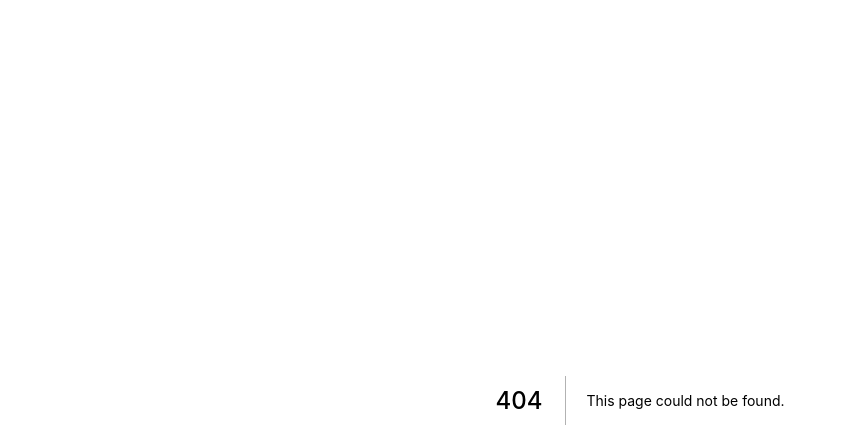
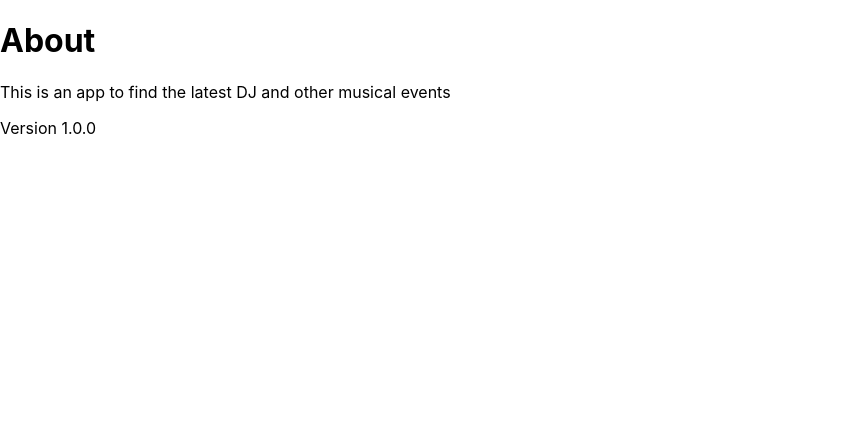
Before and after one commit to salma-py97/Music-events-application-Next.js-FrontEnd, a Next.js app: page /about in a window 1280 px wide. Before the commit this address had no page. Shown: the top 448 px of the page, without its empty margins (0-847 px from the left). Built offline with nearby package versions, Linux system fonts and the light colour scheme.

Commit message:
first commit - starting the project

```diff
--- a/package.json
+++ b/package.json
@@ -4,7 +4,7 @@
   "private": true,
   "scripts": {
     "dev": "next dev",
-    "build": "next build",
+    "build": "next build && next export",
     "start": "next start",
     "lint": "next lint"
   },
--- /dev/null
+++ b/pages/about.js
@@ -0,0 +1,11 @@
+const AboutPage = () => {
+  return (
+    <div>
+      <h1>About</h1>
+      <p>This is an app to find the latest DJ and other musical events</p>
+      <p>Version 1.0.0</p>
+    </div>
+  )
+}
+
+export default AboutPage
```
Also changed, not shown: pages/events/[slug].js (added, +9 -0 lines), pages/events/add.js (added, +9 -0 lines), pages/events/index.js (added, +9 -0 lines).
